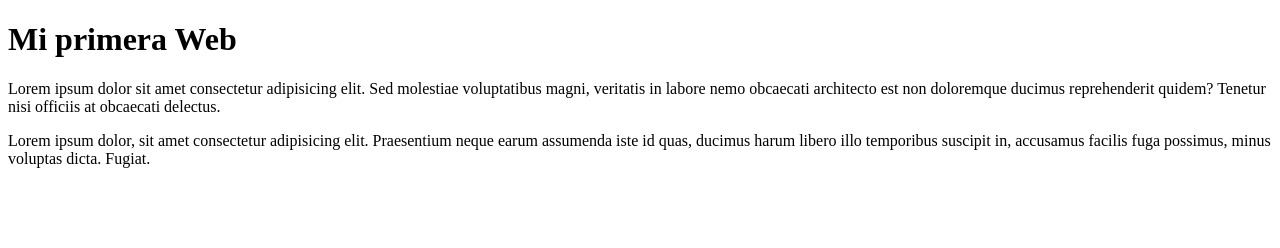
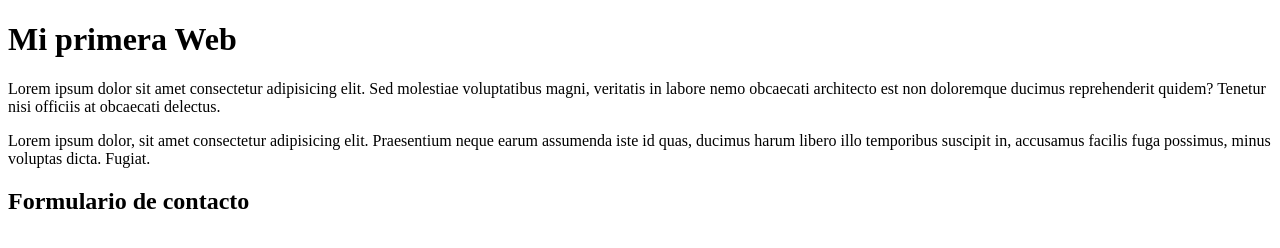
Before and after one commit to santoferrara/seminariogit, a plain HTML site: page index.html in a window 1280 px wide. Drawn offline with Linux system fonts and the light colour scheme.

Commit message:
Formulario de contacto

```diff
--- a/index.html
+++ b/index.html
@@ -10,6 +10,6 @@
     <h1>Mi primera Web</h1>
     <p>Lorem ipsum dolor sit amet consectetur adipisicing elit. Sed molestiae voluptatibus magni, veritatis in labore nemo obcaecati architecto est non doloremque ducimus reprehenderit quidem? Tenetur nisi officiis at obcaecati delectus.</p>
     <p>Lorem ipsum dolor, sit amet consectetur adipisicing elit. Praesentium neque earum assumenda iste id quas, ducimus harum libero illo temporibus suscipit in, accusamus facilis fuga possimus, minus voluptas dicta. Fugiat.</p>
-
+    <h2>Formulario de contacto</h2>
 </body>
 </html>
```
